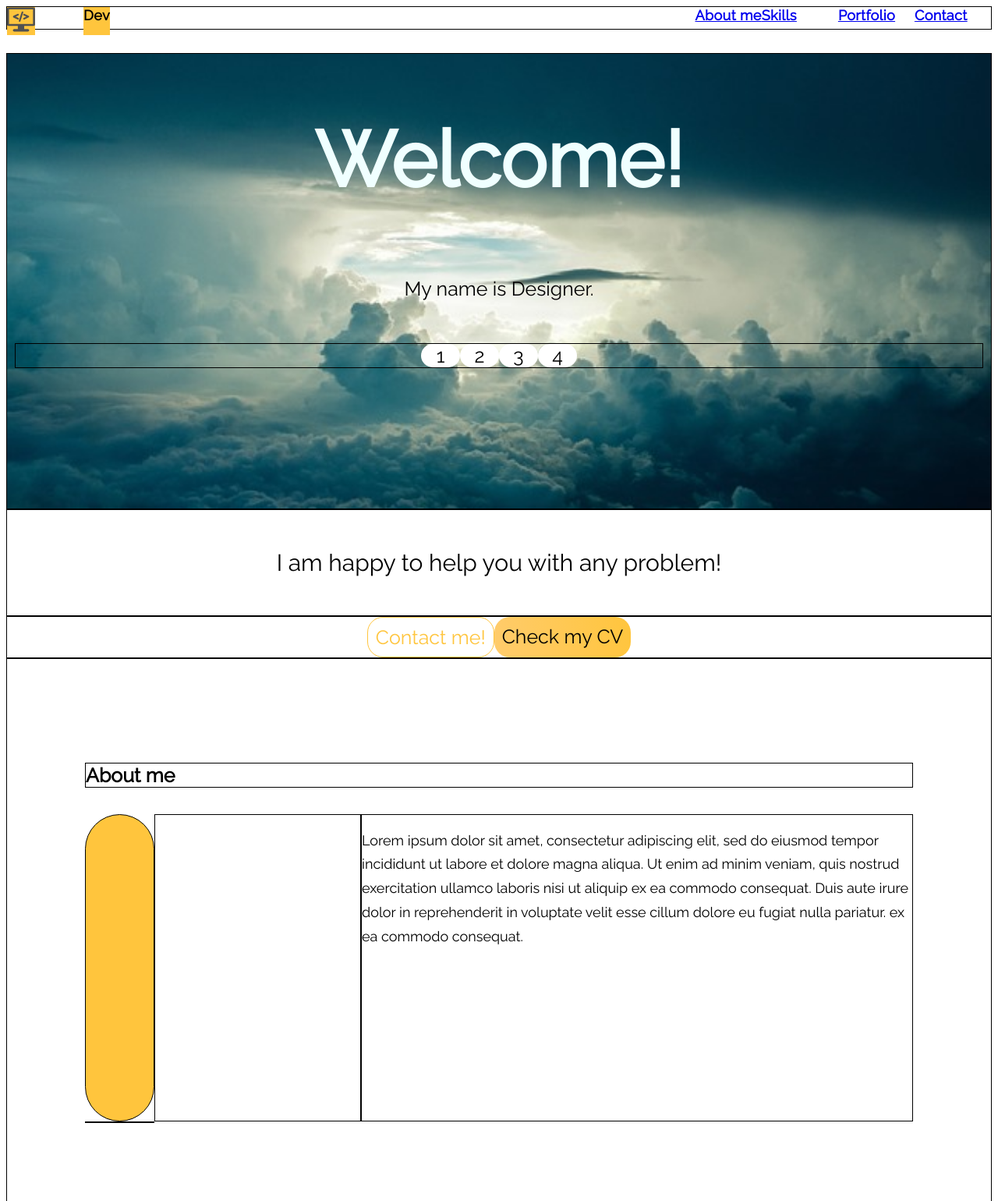
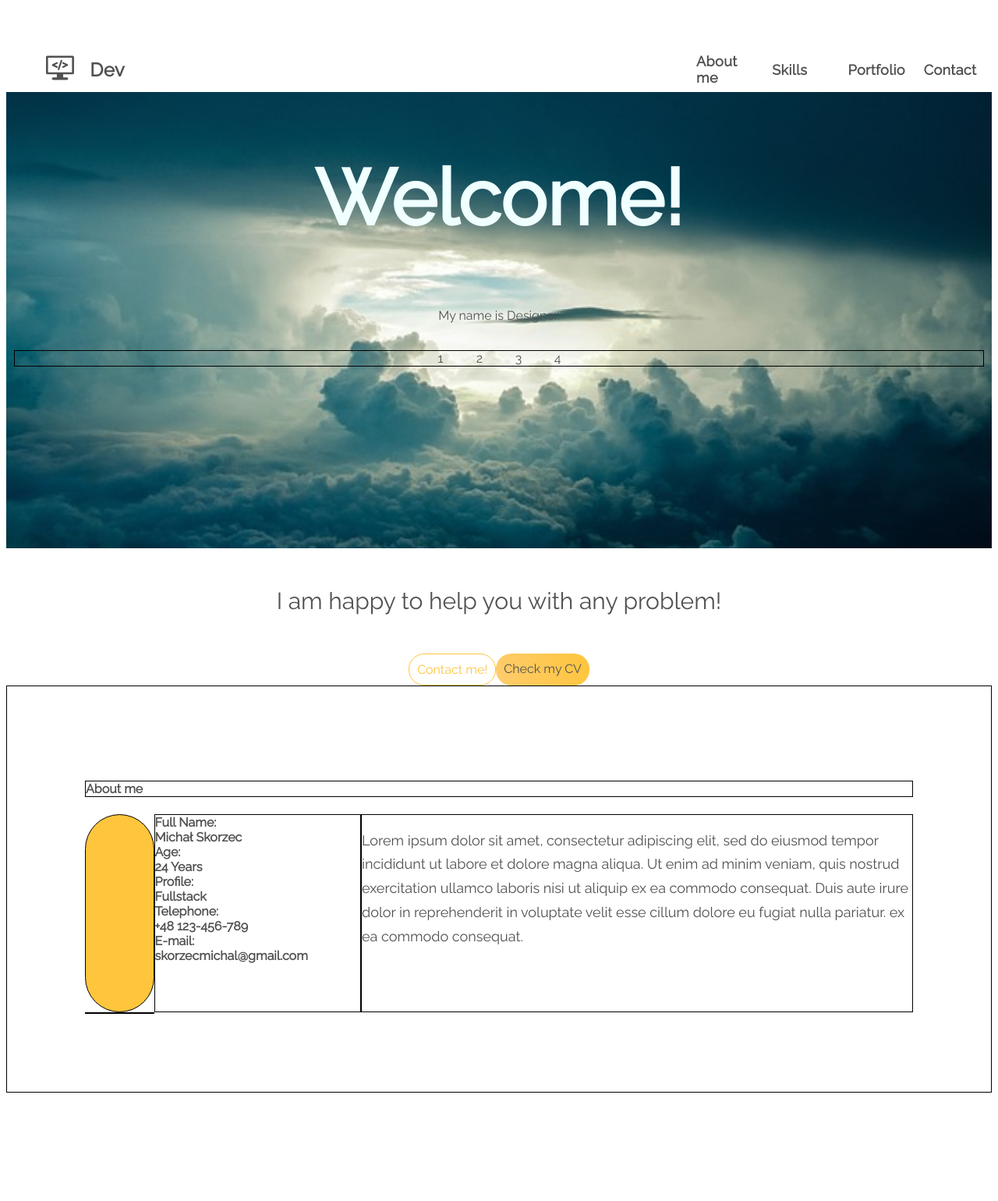
Before and after one commit to Skorcese/Project-1, a plain HTML site: page index.html in a window 1280 px wide. Shown: the top 1540 px of the page at 78% size. After the commit the page ends 1409 px from the top, so only its background shows below. Drawn offline with Linux system fonts and the light colour scheme.

Commit message:
Further changes

```diff
--- a/index.html
+++ b/index.html
@@ -40,7 +40,28 @@
             <div class="aboutme">
                 <h4 class="grd">About me</h4>
                 <div class="circle"></div>
-                <div class="person"></div>
+                <div class="person">
+                    <div class="bold fullName">
+                        Full Name:
+                        <div class="name">Michał Skorzec</div>
+                    </div>
+                    <div class="bold age">
+                        Age:
+                        <div class="years">24 Years</div>
+                    </div>
+                    <div class="bold profile">
+                        Profile:
+                        <div class="prof">Fullstack</div>
+                    </div>
+                    <div class="bold telephone">
+                        Telephone:
+                        <div class="tel">+48 123-456-789</div>
+                    </div>
+                    <div class="bold email">
+                        E-mail:
+                        <div class="mail">skorzecmichal@gmail.com</div>
+                    </div>
+                </div>
                 <div class="lorem">
                     <p>Lorem ipsum dolor sit amet, consectetur adipiscing elit, sed do eiusmod tempor incididunt ut labore et dolore magna aliqua. Ut enim ad minim veniam, quis nostrud exercitation ullamco laboris nisi ut aliquip ex ea commodo consequat. Duis aute irure dolor in reprehenderit in voluptate velit esse cillum dolore eu fugiat nulla pariatur. ex ea commodo consequat.</p>
                 </div>
--- a/style.css
+++ b/style.css
@@ -1,16 +1,14 @@
 :root{
   --orange: #FFC53D;
+  --white: ##FAFAFF;
+  --black: #515151;
 }
 
-*{
-  box-sizing: border-box;
-}
+*{  box-sizing: border-box;}
 
 body{
     height: 100%;
-    background-color: black;
-    color:  black;
-    font-size: 25px;
+    color:  var(--black);
     font-family: Raleway, sans-serif;
     animation-name: bgSwell;
     animation-duration: 1s;
@@ -24,40 +22,37 @@ body{
   grid-template-rows: 1fr auto;
 }
 
-.wrapper > * {
-  border: 1px solid black;
-}
-
 nav{
+  margin-top: 50px;
   font-size: 18px;
   line-height: 21px;
   letter-spacing: 0.02em;
   font-weight: bold;
   display: grid;
-  grid-template-columns: 1fr 8fr auto 1fr 1fr 1fr;
+  grid-template-columns: 1fr 8fr 1fr 1fr 1fr 1fr;
   grid-template-rows: 1fr;
   height: 30px;
   justify-items: baseline;
-  /* border: 10px solid black; */
+}
+
+.logo{  justify-self: right;}
+.title{font-size: 24px;}
+
+.item{
+  text-decoration: none;
+  color: var(--black);
+  padding: 10px;
+  align-self: center;
 }
 
 .item:hover{
-  background: greenyellow;
+  background: var(--orange);
   font-weight: bolder;
-}
-
-/* .item,.left,.title{
-  justify-self: flex-start;
-} */
-
-.left{
-  background-color: var(--orange);
 }
 
 .wrapper>.welcome{
   background: url(img/welcome2.jpg);
   background-size: cover;
-  /* background-size: contain; */
   display: flex;
   flex-direction: column;
   box-sizing: border-box;
@@ -79,7 +74,7 @@ nav{
 }
 
 .round{
-  background-color: white;
+  background-color: var(--white);
   width: 50px;
   height: 10x;
   border-radius: 100px;
@@ -122,14 +117,21 @@ nav{
   padding: 100px;
 }
 
-.grd{
-  grid-column: span 3;
-}
+.grd{  grid-column: span 3;}
 
 .circle{
   border-radius: 100px;
   background-color: var(--orange);
   grid-row: 2;
+}
+
+.person{
+  display: flex;
+  flex-direction: column;
+}
+
+.bold{
+  font-weight: 900;
 }
 
 .lorem{
@@ -144,13 +146,13 @@ nav{
 
 @keyframes bgSwell{
   0%{
-    background-color: black;
-    color: white;
+    background-color: var(--black);
+    color: var(--white);
   }
 
   100%{
-    background-color: rgba(255, 255, 255, 0.377);
-    color: black;
+    background-color: var(--white);
+    color: var(--black);
   }
 }
 
```
